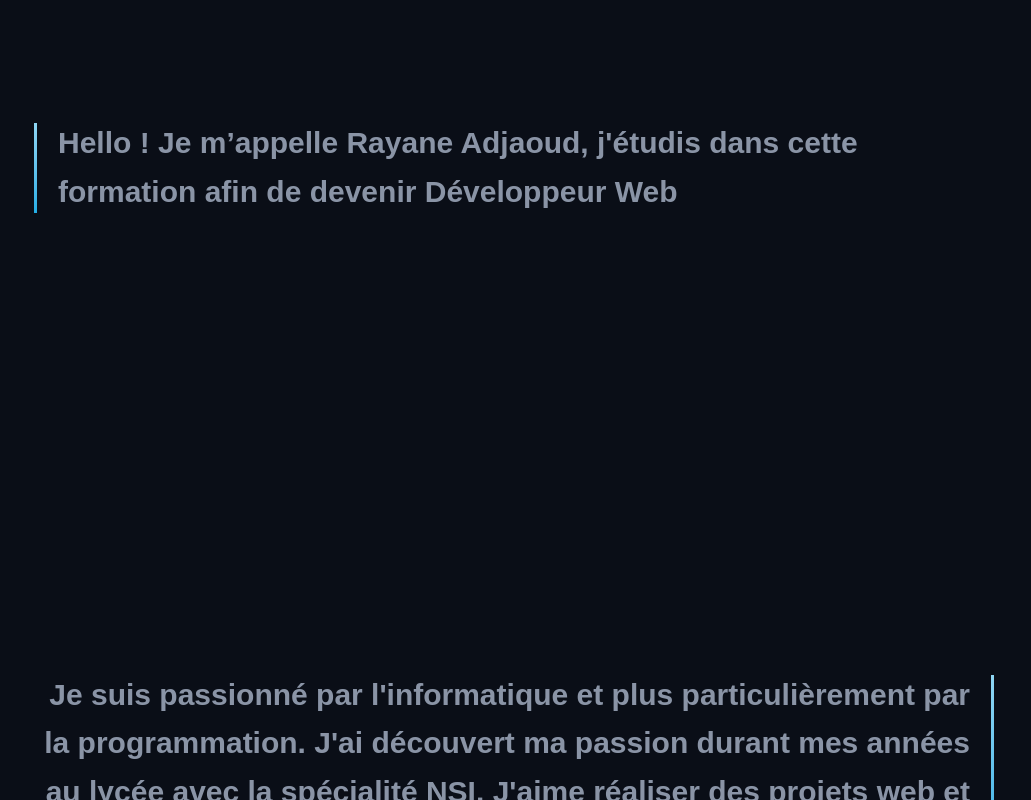
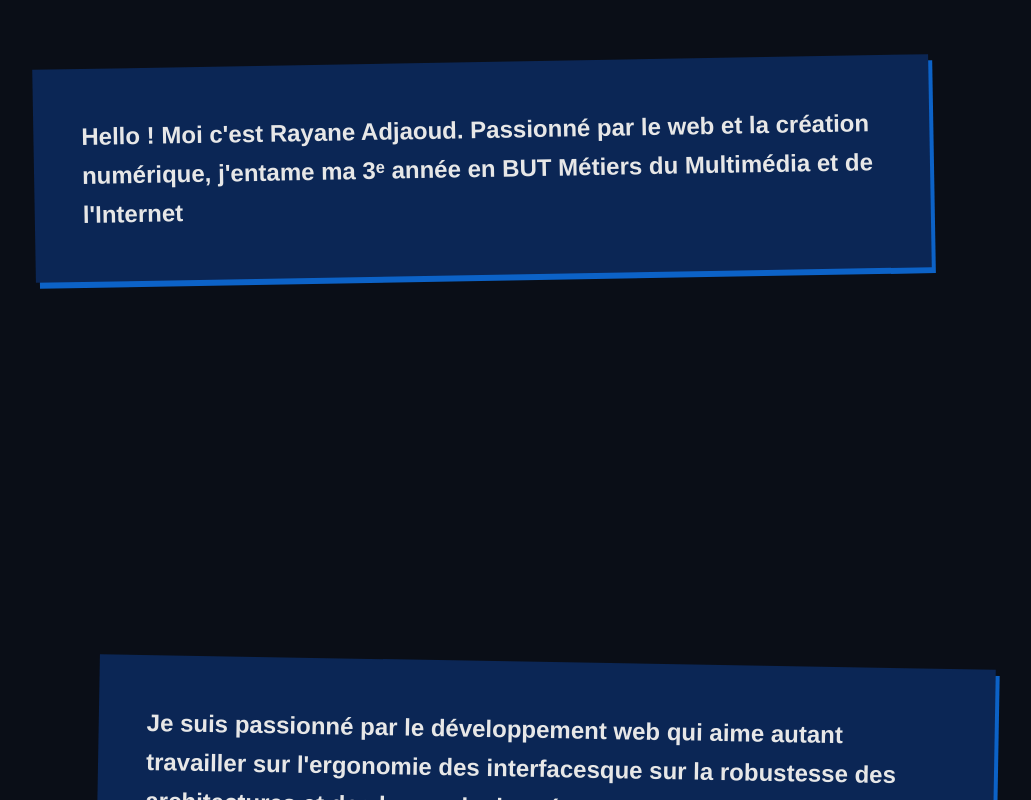
Before and after one commit to Rayz-Zy/portfolio, a Next.js app: page / in a window 1280 px wide. Shown: the part 1000-1800 px from the top of the page, without its empty margins (126-1157 px from the left). Built offline with nearby package versions, Linux system fonts and the light colour scheme; a web font is replaced by a local one.

Commit message:
Ajout des informations
Ajout de mes informations dans A propos et Contact

```diff
--- a/app/components/About.tsx
+++ b/app/components/About.tsx
@@ -3,76 +3,48 @@
 import { motion, useReducedMotion } from "motion/react";
 import SectionTitle from "./SectionTitle";
 
-// Contenu provisoire : remplace ces textes par les tiens.
-// Un seul endroit à modifier, l'ordre du tableau donne l'ordre à l'écran.
 const ABOUT: string[] = [
-  "Hello ! Je m’appelle Rayane Adjaoud, j'étudis dans cette formation afin de devenir Développeur Web",
-  "Je suis passionné par l'informatique et plus particulièrement par la programmation. J'ai découvert ma passion durant mes années au lycée avec la spécialité NSI. J'aime réaliser des projets web et apprendre de nouveaux langages de programmation.",
-  "Cette 2ème année me permet d'approfondir mes connaissances en développement web et de découvrir de nouveaux langages.",
+  "Hello ! Moi c'est Rayane Adjaoud. Passionné par le web et la création numérique, j'entame ma 3ᵉ année en BUT Métiers du Multimédia et de l'Internet",
+  "Je suis passionné par le développement web qui aime autant travailler sur l'ergonomie des interfacesque sur la robustesse des architectures et des bases de données.",
+  "Aujourd'hui, je suis à la recherche d'une alternance pour ma 3ᵉ année afin de mettre mes compétences au service de projets concrets. N'hésitez pas à jeter un œil à mes réalisations ou à me contacter pour discuter !",
 ];
 
 const EASE = [0.22, 1, 0.36, 1] as const;
 
-// Un paragraphe : filet cyan vertical + texte.
-// `right` bascule tout le bloc contre la marge droite (filet et alignement
-// compris) à partir de md. En dessous, l'alternance s'écrase : sur mobile un
-// bloc « à droite » ne se distingue pas et le texte aligné à droite se lit mal.
 function Paragraphe({
   text,
   right,
-  first,
+  half,
   reduce,
 }: {
   text: string;
   right: boolean;
-  first: boolean;
+  half: boolean;
   reduce: boolean;
 }) {
   return (
-    // Un écran entier par paragraphe : le précédent est forcément sorti par le
-    // haut quand le suivant arrive au centre. C'est la hauteur du conteneur,
-    // pas un compteur, qui garantit qu'on n'en voit qu'un à la fois.
-    //
-    // Sauf le premier : sa boîte commence juste sous le titre de section, donc
-    // le centrage sur un écran entier le repoussait très loin de « À Propos ».
-    // Demi-écran suffit — les blocs suivants restent à plus d'un écran d'écart,
-    // l'exclusivité tient toujours.
-    <div className={`flex items-center ${first ? "min-h-[50dvh]" : "min-h-dvh"}`}>
+
+    <div className={`flex items-center ${half ? "min-h-[50dvh]" : "min-h-dvh"}`}>
       <motion.div
-        // Chaque bloc entre depuis son propre côté : c'est ce glissement opposé
-        // qui rend l'alternance lisible au scroll. La direction suit le bloc, pas
-        // le breakpoint (le bloc droit entre par la droite même en mobile).
+
         initial={reduce ? false : { opacity: 0, x: right ? 60 : -60 }}
         whileInView={reduce ? undefined : { opacity: 1, x: 0 }}
-        // `once` : le bloc s'anime une seule fois et reste en place. Il ne
-        // s'efface plus en quittant l'écran — c'est la hauteur des conteneurs
-        // qui garantit qu'on n'en voit qu'un à la fois, pas le fondu.
-        //
-        // `margin` rétrécit la zone de détection à la bande centrale de l'écran
-        // (30 % de hauteur) : sans ça le bloc s'animait dès qu'il pointait en bas
-        // de la fenêtre, donc il apparaissait beaucoup trop bas. On garde
-        // `amount` par défaut ("some") plutôt qu'une fraction : dans une bande
-        // aussi étroite, exiger 50 % d'un bloc haut pourrait ne jamais se
-        // déclencher sur un petit écran.
+
         viewport={{ once: true, margin: "-35% 0px -35% 0px" }}
         transition={{ duration: 0.6, ease: EASE }}
-        className={`relative max-w-7xl pl-6 ${
-          right ? "md:ml-auto md:pl-0 md:pr-6 md:text-right" : ""
-        }`}
+        className={`max-w-4xl ${right ? "md:ml-auto" : ""}`}
       >
-        {/* Filet d'accent (même recette que les cartes Skills) */}
-        <span
-          aria-hidden
-          className={`absolute inset-y-1 left-0 w-[3px] bg-linear-to-b from-accent-soft to-accent ${
-            right ? "md:left-auto md:right-0" : ""
+
+        <div
+          className={`bg-[#0b2655] p-8 shadow-[4px_6px_0_0_#0c62c7] md:p-12 ${
+            right ? "rotate-1" : "-rotate-1"
           }`}
-        />
-        {/* Anybody (font-display) en romain : la famille des gros titres, donc le
-            texte courant reste dans la même voix typographique. Déjà chargée en
-            police variable, aucun poids figé — pas de coût réseau en plus. */}
-        <p className="font-display text-xl font-bold leading-relaxed text-muted md:text-3xl">
-          {text}
-        </p>
+        >
+
+          <p className="font-display text-lg font-bold leading-relaxed text-[#e7e7e7] md:text-2xl">
+            {text}
+          </p>
+        </div>
       </motion.div>
     </div>
   );
@@ -85,16 +57,15 @@ export default function About() {
     <section id="about" className="px-6 py-24 md:pl-40 md:pr-40">
       <SectionTitle>À Propos</SectionTitle>
 
-      {/* Pas de `gap` ici : chaque bloc fait déjà un écran de haut et centre son
-          contenu, ce qui crée l'espacement — en ajouter doublerait les vides. */}
+      {/* Pas de `gap` : chaque bloc fait déjà un écran et centre son contenu. */}
       <div className="flex flex-col">
         {ABOUT.map((text, i) => (
           <Paragraphe
             key={i}
             text={text}
-            // Les blocs impairs partent à droite : gauche, droite, gauche.
+            // Alternance gauche, droite, gauche.
             right={i % 2 === 1}
-            first={i === 0}
+            half={i === 0 || i === ABOUT.length - 1}
             reduce={!!reduce}
           />
         ))}
--- a/app/components/Contact.tsx
+++ b/app/components/Contact.tsx
@@ -19,20 +19,20 @@ type ContactLink = {
 const LINKS: ContactLink[] = [
   {
     label: "EMAIL",
-    value: "ton@email.com",
-    href: "mailto:ton@email.com",
+    value: "rayane.adjaoud@gmail.com",
+    href: "mailto:rayane.adjaoud@gmail.com",
     icon: FiMail,
   },
   {
     label: "LINKEDIN",
-    value: "linkedin.com/in/ton-profil",
-    href: "#",
+    value: "Rayane Adjaoud",
+    href: "https://www.linkedin.com/in/rayane-adjaoud-a7176b33a/",
     icon: FaLinkedin,
   },
   {
     label: "GITHUB",
-    value: "github.com/ton-profil",
-    href: "#",
+    value: "Rayz-Zy",
+    href: "https://github.com/Rayz-Zy",
     icon: SiGithub,
   },
 ];
```
